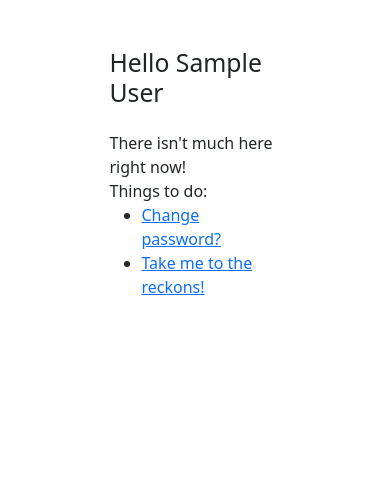
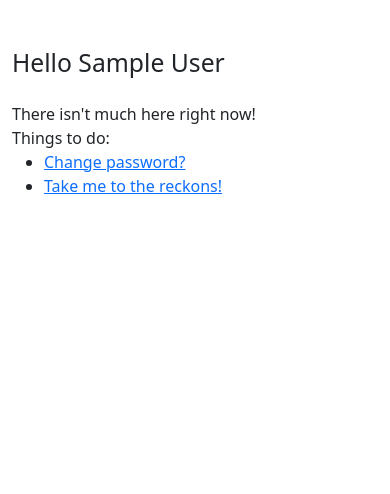
Before and after one commit to tangohead/reckoner, a Flask app: page /auth/account in a window 390 px wide. Shown: the part 56-550 px from the top of the page. Run offline with Flask 2, Linux system fonts and the light colour scheme; the visitor is signed in with stand-in values (Sample User, id 1); data comes from the database, SQL or seed files in the repository; some libraries are stand-ins or nearby versions.

Commit message:
Making auth forms handle mobile better

```diff
--- a/reckoner/templates/auth_base.html
+++ b/reckoner/templates/auth_base.html
@@ -1,7 +1,7 @@
 {% extends 'base.html' %}
 
 {% block pagetemplate %}
-    <div class="col-6">
+    <div class="col-xs-10 col-sm-10 col-md-8 col-lg-6 col-xl-5">
     {% block header %}{% endblock %}
 
     {% block content %}{% endblock %}
```
